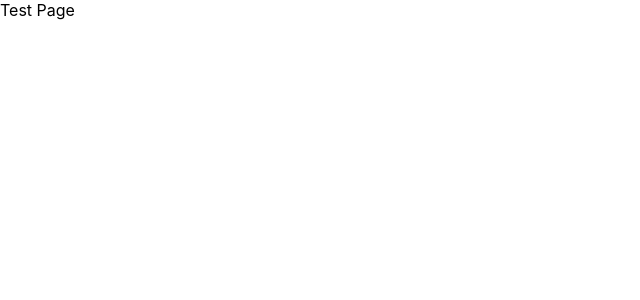
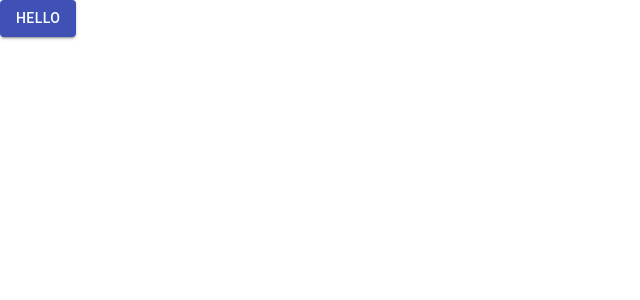
Before and after one commit to evangunawan/dropthefat, a React (Create React App) app: page /test in a window 1280 px wide. Shown: the top 300 px of the page, without its empty margins (0-640 px from the left). Built offline with nearby package versions, Linux system fonts and the light colour scheme.

Commit message:
Add firebase configuration and intialization

```diff
--- a/package.json
+++ b/package.json
@@ -3,6 +3,7 @@
   "version": "0.1.0",
   "private": true,
   "dependencies": {
+    "@material-ui/core": "^4.9.4",
     "@testing-library/jest-dom": "^4.2.4",
     "@testing-library/react": "^9.4.1",
     "@testing-library/user-event": "^7.2.1",
@@ -10,6 +11,7 @@
     "@types/node": "^13.7.7",
     "@types/react": "^16.9.23",
     "@types/react-dom": "^16.9.5",
+    "firebase": "^7.9.3",
     "react": "^16.13.0",
     "react-dom": "^16.13.0",
     "react-router-dom": "^5.1.2",
--- a/src/App.tsx
+++ b/src/App.tsx
@@ -1,9 +1,15 @@
 import * as React from 'react';
 import Routes from './config/Routes';
-// import Routes from './Routes';
+import firebase from 'firebase';
+import firebaseConfig from './config/firebase';
 
-const App = () => {
-  return <Routes />;
-};
+//Firebase initialization
+if (!firebase.apps.length) {
+  firebase.initializeApp(firebaseConfig);
+}
 
-export default App;
+export default class App extends React.Component {
+  render() {
+    return <Routes />;
+  }
+}
--- /dev/null
+++ b/src/config/firebase.ts
@@ -0,0 +1,12 @@
+const firebaseConfig = {
+  apiKey: 'AIzaSyCxGM4-mxq-N0tbujJiPg48p0lN0yPf47c',
+  authDomain: 'dropthefat-web.firebaseapp.com',
+  databaseURL: 'https://dropthefat-web.firebaseio.com',
+  projectId: 'dropthefat-web',
+  storageBucket: 'dropthefat-web.appspot.com',
+  messagingSenderId: '1066988631415',
+  appId: '1:1066988631415:web:4611d3b9d16fb6fff25d72',
+  measurementId: 'G-TNQY273M9R',
+};
+
+export default firebaseConfig;
--- a/src/pages/TestPage.tsx
+++ b/src/pages/TestPage.tsx
@@ -1,7 +1,14 @@
 import * as React from 'react';
+import { Button } from '@material-ui/core/';
 
 const TestPage = () => {
-  return <div>Test Page</div>;
+  return (
+    <div>
+      <Button variant='contained' color='primary'>
+        Hello
+      </Button>
+    </div>
+  );
 };
 
 export default TestPage;
```
Also changed, not shown: 1 other file (tests, documents, lock files or other folders).
